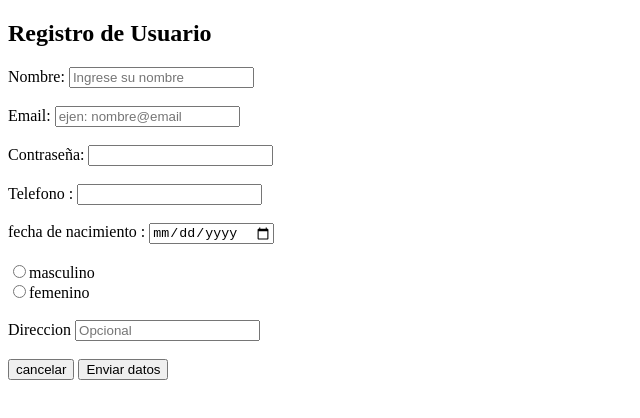
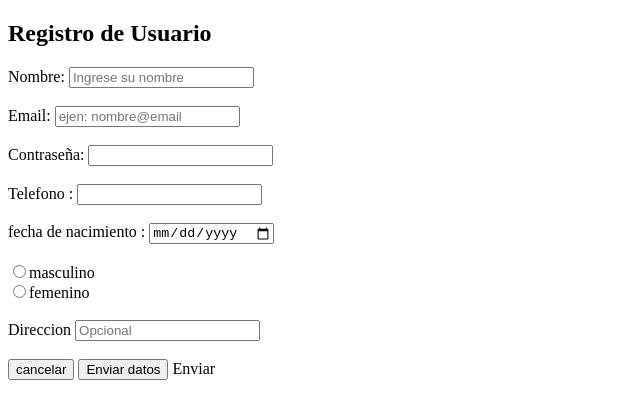
Before and after one commit to midwarronaldo/CurriculumVita-.HTML, a plain HTML site: page formulario.html in a window 1280 px wide. Shown: the full height of the page, 0-640 px from the left. Drawn offline with Linux system fonts and the light colour scheme.

Commit message:
formulario.html

```diff
--- a/formulario.html
+++ b/formulario.html
@@ -8,7 +8,7 @@
 <body>
     <h2>Registro de Usuario</h2>
 
-    <form action="mensaje.html" method="POST">
+    <form action="mensaje.html" method="">
       <label for="nombre">Nombre:</label>
       <input type="text" id="nombre" name="nombre" placeholder="Ingrese su nombre" required ><br><br>
 
@@ -32,7 +32,7 @@
 
       <input type="reset" value="cancelar">
       <input type="submit" value="Enviar datos">
-
+      <buttom type="submit">Enviar</buttom>
     </form>
 
 
```
